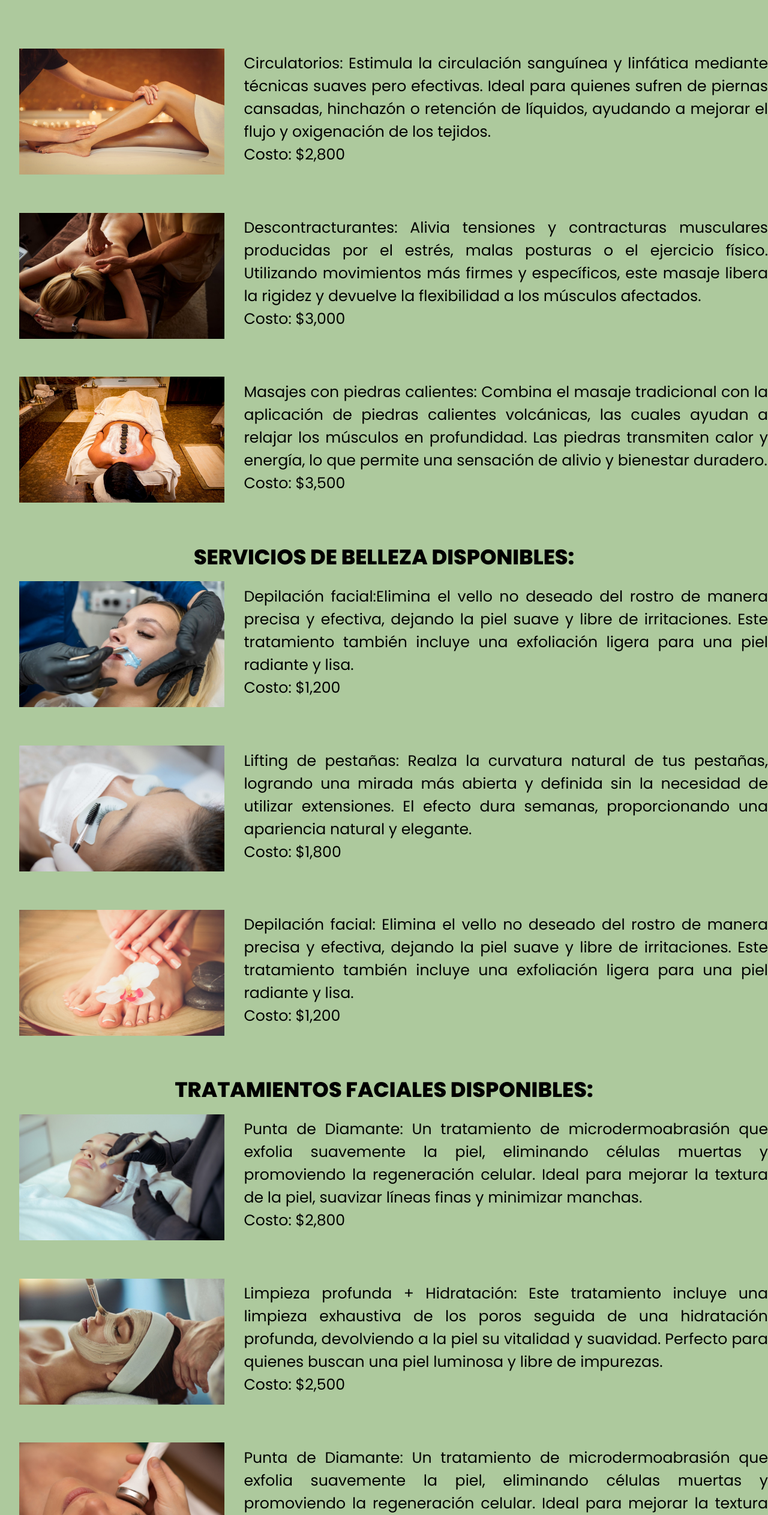
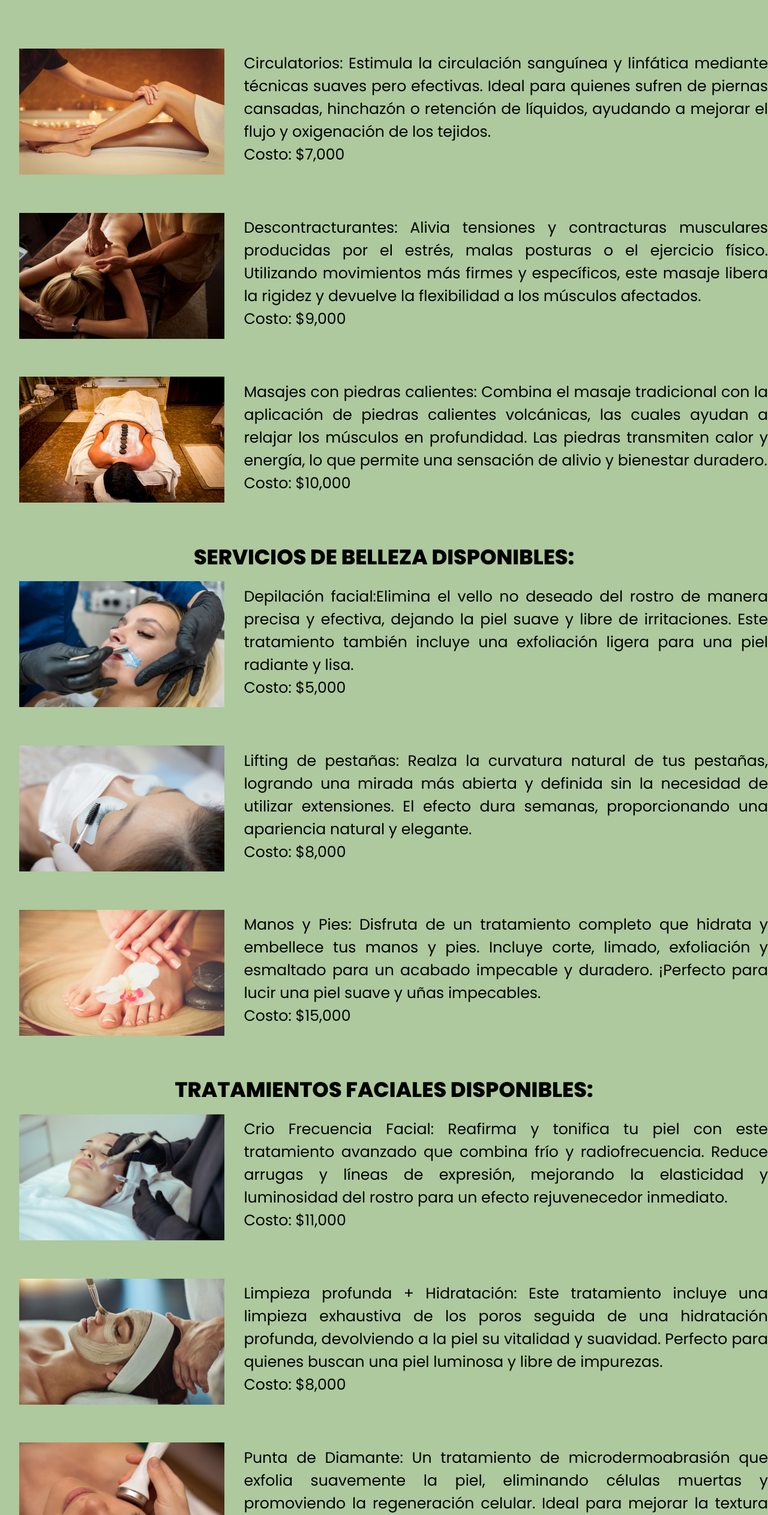
Before and after one commit to adrian98v/SentirseBien-Spa, a React (Create React App) app: page /servicios in a window 1280 px wide. Shown: the part 1880-4406 px from the top of the page at 60% size. Built offline with nearby package versions, Linux system fonts and the light colour scheme; no server answers.

Commit message:
ULTIMA VERSION DE TODAS

```diff
--- a/src/Footer.js
+++ b/src/Footer.js
@@ -7,14 +7,14 @@ function Footer() {
 
         <section className='sector_izquierdo'>
           <h1>Contacto:</h1>
-          <p>Telefono: +555 434 3422</p>
+          <p>Telefono: +54 3624 256699</p>
           <p>Correo: sentirsebienspa004@gmail.com</p>
           <p>Direccion: Julio A.Roca 1466</p>
         </section>
 
         <section className='sector_medio'>
           <h1>Trabaja con nosotros:</h1>
-          <p>recursosHumanosSB@gmail.com</p>
+          <p>sentirsebienspa004@gmail.com</p>
         </section>
 
         <section className='sector_derecho'>
--- a/src/Services.jsx
+++ b/src/Services.jsx
@@ -46,20 +46,20 @@ function Services(){
                         <div className='seccion'>
                             <img src={imagenes_servicio.masajeAntiStress} alt="" className="imagenDeServicios" />
                             <h2>Anti-stress: Relaja la mente y el cuerpo a través de técnicas suaves y controladas que alivian el estrés acumulado en el día a día. Estos masajes están diseñados para calmar el sistema nervioso, mejorar la circulación sanguínea y restaurar el equilibrio energético. Ideal para quienes buscan una desconexión profunda y renovadora.
-                            <br />Costo: $2,500</h2>
+                            <br />Costo: $8,000</h2>
 
                         </div>
                         <div className='seccion'>
                             <img src={imagenes_servicio.masajeCirculatorio} alt="" className="imagenDeServicios" />
-                            <h2>Circulatorios: Estimula la circulación sanguínea y linfática mediante técnicas suaves pero efectivas. Ideal para quienes sufren de piernas cansadas, hinchazón o retención de líquidos, ayudando a mejorar el flujo y oxigenación de los tejidos. <br />Costo: $2,800</h2>
+                            <h2>Circulatorios: Estimula la circulación sanguínea y linfática mediante técnicas suaves pero efectivas. Ideal para quienes sufren de piernas cansadas, hinchazón o retención de líquidos, ayudando a mejorar el flujo y oxigenación de los tejidos. <br />Costo: $7,000</h2>
                         </div>
                         <div className='seccion'>
                             <img src={imagenes_servicio.masajeDescontracturante} alt="" className="imagenDeServicios" />
-                            <h2>Descontracturantes: Alivia tensiones y contracturas musculares producidas por el estrés, malas posturas o el ejercicio físico. Utilizando movimientos más firmes y específicos, este masaje libera la rigidez y devuelve la flexibilidad a los músculos afectados.<br/>Costo: $3,000</h2>
+                            <h2>Descontracturantes: Alivia tensiones y contracturas musculares producidas por el estrés, malas posturas o el ejercicio físico. Utilizando movimientos más firmes y específicos, este masaje libera la rigidez y devuelve la flexibilidad a los músculos afectados.<br/>Costo: $9,000</h2>
                         </div>
                         <div className='seccion'>
                             <img src={imagenes_servicio.masajePiedras} alt="" className="imagenDeServicios" />
-                            <h2>Masajes con piedras calientes: Combina el masaje tradicional con la aplicación de piedras calientes volcánicas, las cuales ayudan a relajar los músculos en profundidad. Las piedras transmiten calor y energía, lo que permite una sensación de alivio y bienestar duradero. <br />Costo: $3,500</h2>
+                            <h2>Masajes con piedras calientes: Combina el masaje tradicional con la aplicación de piedras calientes volcánicas, las cuales ayudan a relajar los músculos en profundidad. Las piedras transmiten calor y energía, lo que permite una sensación de alivio y bienestar duradero. <br />Costo: $10,000</h2>
                         </div>
                     </div>
                 </div>
@@ -69,15 +69,15 @@ function Services(){
                     <div className="container">
                         <div className='seccion'>
                             <img src={imagenes_servicio.bellezaDepilacionFacial} alt="" className="imagenDeServicios" />
-                            <h2> Depilación facial:Elimina el vello no deseado del rostro de manera precisa y efectiva, dejando la piel suave y libre de irritaciones. Este tratamiento también incluye una exfoliación ligera para una piel radiante y lisa. <br />Costo: $1,200</h2>
+                            <h2> Depilación facial:Elimina el vello no deseado del rostro de manera precisa y efectiva, dejando la piel suave y libre de irritaciones. Este tratamiento también incluye una exfoliación ligera para una piel radiante y lisa. <br />Costo: $5,000</h2>
                         </div>
                         <div className='seccion'>
                             <img src={imagenes_servicio.bellezaLiftingPestaña} alt="" className="imagenDeServicios" />
-                            <h2>Lifting de pestañas: Realza la curvatura natural de tus pestañas, logrando una mirada más abierta y definida sin la necesidad de utilizar extensiones. El efecto dura semanas, proporcionando una apariencia natural y elegante. <br />Costo: $1,800</h2>
+                            <h2>Lifting de pestañas: Realza la curvatura natural de tus pestañas, logrando una mirada más abierta y definida sin la necesidad de utilizar extensiones. El efecto dura semanas, proporcionando una apariencia natural y elegante. <br />Costo: $8,000</h2>
                         </div>
                         <div className='seccion'>
                             <img src={imagenes_servicio.bellezaManosyPies} alt="" className="imagenDeServicios" />
-                            <h2>Depilación facial: Elimina el vello no deseado del rostro de manera precisa y efectiva, dejando la piel suave y libre de irritaciones. Este tratamiento también incluye una exfoliación ligera para una piel radiante y lisa. <br />Costo: $1,200</h2>
+                            <h2>Manos y Pies: Disfruta de un tratamiento completo que hidrata y embellece tus manos y pies. Incluye corte, limado, exfoliación y esmaltado para un acabado impecable y duradero. ¡Perfecto para lucir una piel suave y uñas impecables. <br />Costo: $15,000</h2>
                         </div>
 
                     </div>
@@ -89,15 +89,15 @@ function Services(){
 
                         <div className='seccion'>
                             <img src={imagenes_servicio.tratFacialCrioFrecuencia} alt="" className="imagenDeServicios" />
-                            <h2>Punta de Diamante: Un tratamiento de microdermoabrasión que exfolia suavemente la piel, eliminando células muertas y promoviendo la regeneración celular. Ideal para mejorar la textura de la piel, suavizar líneas finas y minimizar manchas. <br />Costo: $2,800</h2>
+                            <h2>Crio Frecuencia Facial: Reafirma y tonifica tu piel con este tratamiento avanzado que combina frío y radiofrecuencia. Reduce arrugas y líneas de expresión, mejorando la elasticidad y luminosidad del rostro para un efecto rejuvenecedor inmediato. <br />Costo: $11,000</h2>
                         </div>
                         <div className='seccion'>
                             <img src={imagenes_servicio.tratFacialLimpiezaProfunda} alt="" className="imagenDeServicios" />
-                            <h2>Limpieza profunda + Hidratación: Este tratamiento incluye una limpieza exhaustiva de los poros seguida de una hidratación profunda, devolviendo a la piel su vitalidad y suavidad. Perfecto para quienes buscan una piel luminosa y libre de impurezas. <br />Costo: $2,500</h2>
+                            <h2>Limpieza profunda + Hidratación: Este tratamiento incluye una limpieza exhaustiva de los poros seguida de una hidratación profunda, devolviendo a la piel su vitalidad y suavidad. Perfecto para quienes buscan una piel luminosa y libre de impurezas. <br />Costo: $8,000</h2>
                         </div>
                         <div className='seccion'>
                             <img src={imagenes_servicio.tratFacialPuntadiamante} alt="" className="imagenDeServicios" />
-                            <h2>Punta de Diamante: Un tratamiento de microdermoabrasión que exfolia suavemente la piel, eliminando células muertas y promoviendo la regeneración celular. Ideal para mejorar la textura de la piel, suavizar líneas finas y minimizar manchas. <br />Costo: $2,800</h2>
+                            <h2>Punta de Diamante: Un tratamiento de microdermoabrasión que exfolia suavemente la piel, eliminando células muertas y promoviendo la regeneración celular. Ideal para mejorar la textura de la piel, suavizar líneas finas y minimizar manchas. <br />Costo: $8,500</h2>
                         </div>
 
                     </div>
@@ -108,19 +108,19 @@ function Services(){
                     <div className="container">
                         <div className='seccion'>
                             <img src={imagenes_servicio.tratCorpDermoHealth} alt="" className="imagenDeServicios" />
-                            <h2>DermoHealth: Un tratamiento que estimula la microcirculación de la piel y moviliza los distintos tejidos, generando un drenaje linfático eficaz. Es perfecto para combatir la celulitis, mejorar la textura de la piel y desintoxicar el cuerpo. <br />Costo: $3,500</h2>
+                            <h2>DermoHealth: Un tratamiento que estimula la microcirculación de la piel y moviliza los distintos tejidos, generando un drenaje linfático eficaz. Es perfecto para combatir la celulitis, mejorar la textura de la piel y desintoxicar el cuerpo. <br />Costo: $7,500</h2>
                         </div>
                         <div className='seccion'>
                             <img src={imagenes_servicio.tratCorpUltraCavitacion} alt="" className="imagenDeServicios" />
-                            <h2>Ultracavitación: Una técnica reductora no invasiva que utiliza ondas ultrasónicas para romper las células de grasa localizada, permitiendo una reducción de medidas significativa. Es ideal para quienes buscan esculpir su figura de manera segura. <br />Costo: $3,500</h2>
+                            <h2>Ultracavitación: Una técnica reductora no invasiva que utiliza ondas ultrasónicas para romper las células de grasa localizada, permitiendo una reducción de medidas significativa. Es ideal para quienes buscan esculpir su figura de manera segura. <br />Costo: $12,500</h2>
                         </div>
                         <div className='seccion'>
                             <img src={imagenes_servicio.tratCorpVelaSlim} alt="" className="imagenDeServicios" />
-                            <h2>VelaSlim: Un tratamiento avanzado que ayuda a reducir la circunferencia corporal y la apariencia de la celulitis mediante la combinación de tecnologías como radiofrecuencia y succión. Ideal para modelar el cuerpo y mejorar la firmeza de la piel. <br />Costo: $4,000</h2>
+                            <h2>VelaSlim: Un tratamiento avanzado que ayuda a reducir la circunferencia corporal y la apariencia de la celulitis mediante la combinación de tecnologías como radiofrecuencia y succión. Ideal para modelar el cuerpo y mejorar la firmeza de la piel. <br />Costo: $12,000</h2>
                         </div>
                         <div className='seccion'>
                             <img src={imagenes_servicio.tratCorporalCrioFrecuencia} alt="" className="imagenDeServicios" />
-                            <h2>Criofrecuencia: Este tratamiento genera un efecto de lifting instantáneo en la piel, ideal para quienes buscan reafirmar y tonificar sin procedimientos invasivos. El frío estimula la producción de colágeno, proporcionando resultados duraderos. <br />Costo: $3,800</h2>
+                            <h2>Crio Frecuencia Corporal: Moldea y reafirma tu cuerpo con este tratamiento innovador que combina frío y radiofrecuencia. Ayuda a reducir la flacidez y mejorar la textura de la piel, brindando un efecto tonificante y rejuvenecedor en áreas específicas. <br />Costo: $14,000</h2>
                         </div>
 
                     </div>
```
